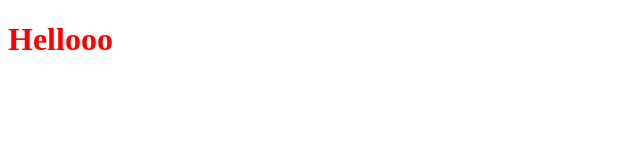
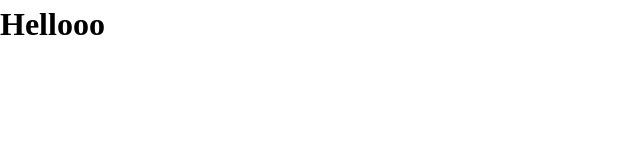
Before and after one commit to lvaqueiroperez/odin-library, a plain HTML site: page index.html in a window 1280 px wide. Shown: the whole page, without its empty margins (0-640 px from the left). Drawn offline with Linux system fonts and the light colour scheme.

Commit message:
Add my css reset

```diff
--- a/styles.css
+++ b/styles.css
@@ -1,3 +1,87 @@
-h1{
-    color: red;
+/* 1. Use a more-intuitive box-sizing model */
+*,
+*::before,
+*::after {
+    box-sizing: border-box;
 }
+
+/* 2. Remove default margin */
+* {
+    margin: 0;
+}
+
+html {
+    /*stretch body to full viewport height*/
+    min-height: 100%;
+    display: flex;
+    flex-direction: column;
+}
+
+/* 3. Enable keyword animations */
+@media (prefers-reduced-motion: no-preference) {
+    html {
+        interpolate-size: allow-keywords;
+    }
+}
+
+body {
+    /* 4. Add accessible line-height */
+    line-height: 1.5;
+    /* 5. Improve text rendering */
+    -webkit-font-smoothing: antialiased;
+    /*stretch body to full viewport height*/
+    flex-grow: 1;
+}
+
+/* 6. Improve media defaults */
+img,
+picture,
+video,
+canvas,
+svg {
+    display: block;
+    max-width: 100%;
+}
+
+/* 7. Inherit fonts for form controls */
+input,
+button,
+textarea,
+select {
+    font: inherit;
+}
+
+/* 8. Avoid text overflows */
+p,
+h1,
+h2,
+h3,
+h4,
+h5,
+h6 {
+    overflow-wrap: break-word;
+}
+
+/* 9. Improve line wrapping */
+p {
+    text-wrap: pretty;
+}
+
+h1,
+h2,
+h3,
+h4,
+h5,
+h6 {
+    text-wrap: balance;
+}
+
+/*
+    10. Create a root stacking context
+  */
+#root,
+#__next {
+    isolation: isolate;
+}
+
+/**********************MAIN CSS************************/
```
